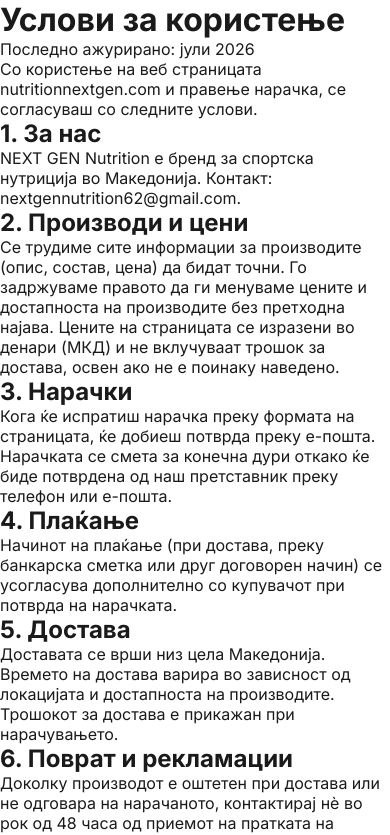
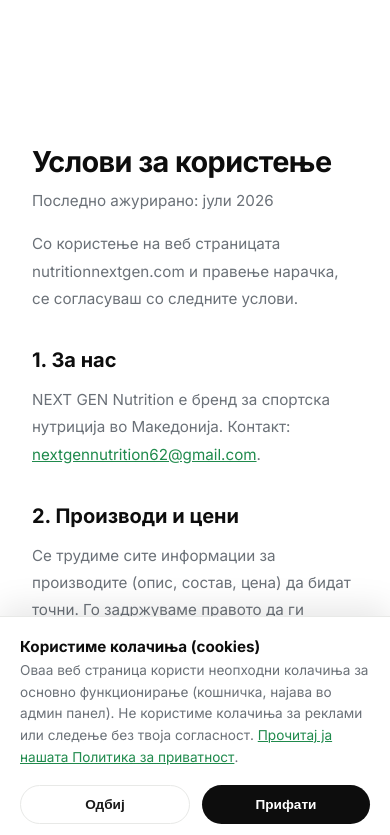
Before and after one commit to nextgennutrition62-cloud/nextgen-cms, a Next.js app: page /terms in a window 390 px wide. Shown: the top 835 px of the page. Built offline with nearby package versions, Linux system fonts and the light colour scheme.

Commit message:
Update globals.css

```diff
--- a/app/globals.css
+++ b/app/globals.css
@@ -323,3 +323,36 @@
 .product-card-clickable:hover{transform:translateY(-8px)!important;box-shadow:0 20px 50px rgba(0,0,0,0.1)!important;border-color:var(--green)!important}
 .product-card-clickable:hover img{transform:scale(1.06)!important}
 @media(max-width:600px){.modal-box > div{grid-template-columns:1fr!important}}
+
+/* ===== COOKIE CONSENT BANNER ===== */
+.cookie-banner{position:fixed;bottom:0;left:0;right:0;z-index:3000;background:var(--white);border-top:1px solid var(--border);box-shadow:0 -8px 32px rgba(0,0,0,0.1);padding:1.25rem 2rem;animation:cookieSlideUp 0.4s cubic-bezier(.22,.61,.36,1)}
+@keyframes cookieSlideUp{from{transform:translateY(100%)}to{transform:translateY(0)}}
+.cookie-banner-inner{max-width:1200px;margin:0 auto;display:flex;align-items:center;justify-content:space-between;gap:2rem;flex-wrap:wrap}
+.cookie-banner-text{flex:1;min-width:260px}
+.cookie-banner-text strong{font-size:0.95rem;display:block;margin-bottom:0.25rem;color:var(--black)}
+.cookie-banner-text p{font-size:0.85rem;color:var(--gray);line-height:1.6;margin:0}
+.cookie-banner-text a{color:var(--green);text-decoration:underline}
+.cookie-banner-actions{display:flex;gap:0.75rem;flex-shrink:0}
+.cookie-btn{padding:0.7rem 1.5rem;border-radius:100px;font-size:0.85rem;font-weight:600;cursor:pointer;transition:all 0.2s;white-space:nowrap}
+.cookie-btn-reject{background:var(--white);color:var(--ink);border:1.5px solid var(--border)}
+.cookie-btn-reject:hover{border-color:var(--black)}
+.cookie-btn-accept{background:var(--black);color:var(--white);border:none}
+.cookie-btn-accept:hover{background:var(--green)}
+
+@media(max-width:640px){
+  .cookie-banner{padding:1.25rem}
+  .cookie-banner-inner{flex-direction:column;align-items:stretch;gap:1rem}
+  .cookie-banner-actions{width:100%}
+  .cookie-btn{flex:1;text-align:center}
+}
+
+/* ===== LEGAL PAGES ===== */
+.legal-page{max-width:820px;margin:0 auto;padding:9rem 2rem 6rem}
+.legal-page h1{font-size:clamp(1.8rem,4vw,2.6rem);font-weight:700;letter-spacing:-0.02em;margin-bottom:0.5rem;color:var(--black)}
+.legal-updated{font-size:0.82rem;color:var(--gray-light);margin-bottom:2.5rem}
+.legal-page h2{font-size:1.25rem;font-weight:700;margin:2.25rem 0 0.85rem;color:var(--black)}
+.legal-page p{font-size:0.95rem;color:var(--gray);line-height:1.8;margin-bottom:1rem}
+.legal-page ul{margin:0 0 1rem 1.25rem;color:var(--gray);font-size:0.95rem;line-height:1.8}
+.legal-page li{margin-bottom:0.4rem}
+.legal-page a{color:var(--green);text-decoration:underline}
+.legal-page strong{color:var(--black)}
```
